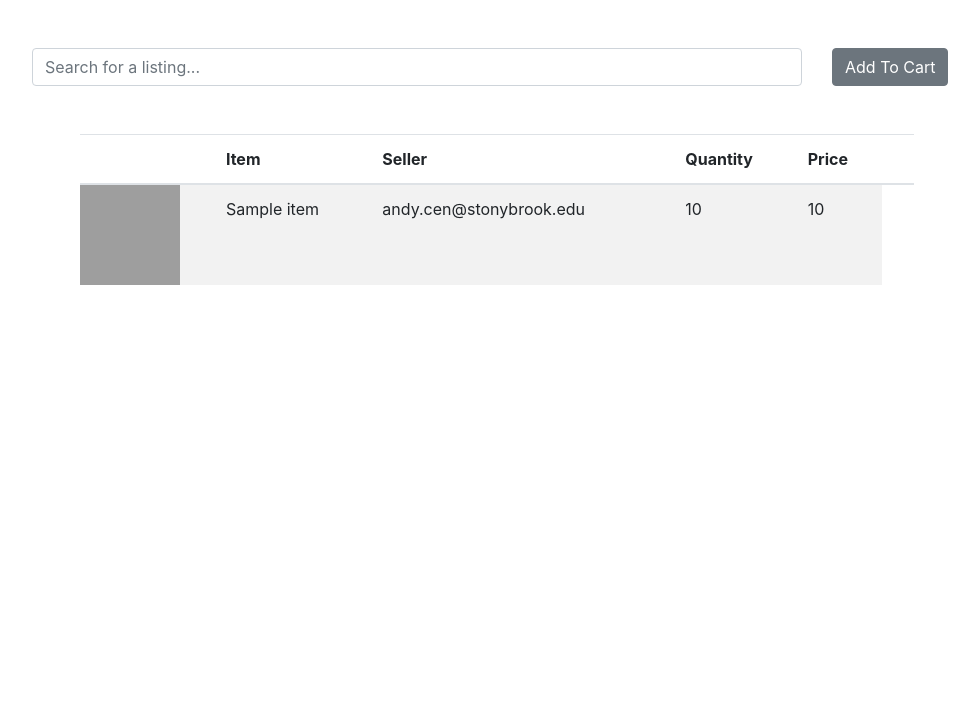
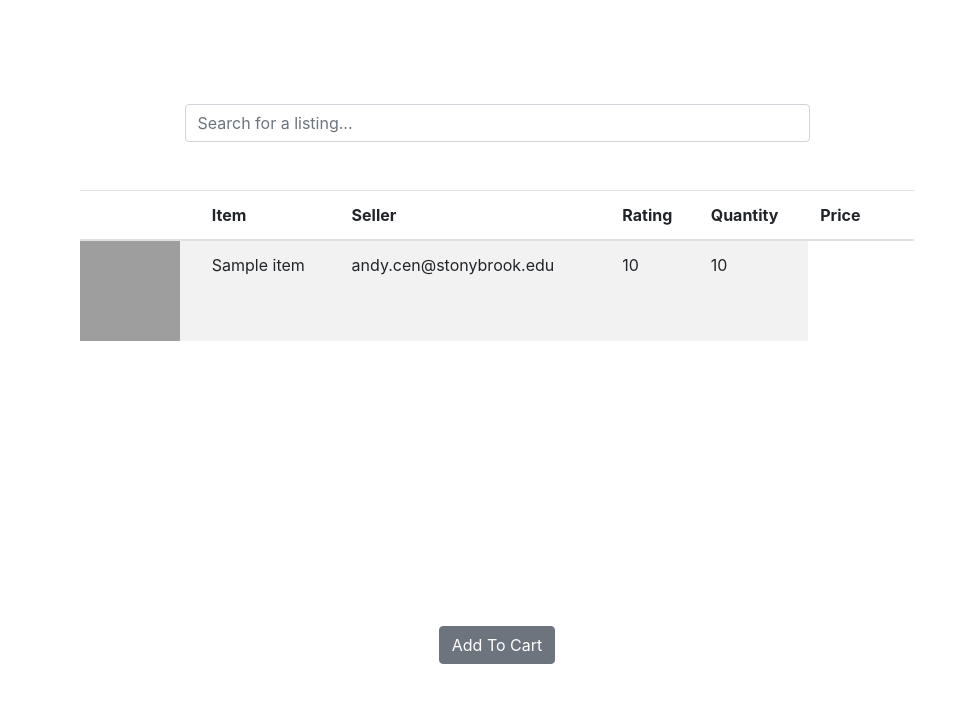
Before and after one commit to aandycen/FEbay, a Flask app: page / in a window 1280 px wide. Shown: the part 56-759 px from the top of the page, without its empty margins (143-1122 px from the left). Run offline with Flask 2, Linux system fonts and the light colour scheme; data comes from the database, SQL or seed files in the repository; tables that the repository leaves empty hold one stand-in row (values such as "Sample post"); some libraries are stand-ins or nearby versions; grey boxes are pictures that could not be loaded.

Commit message:
Worked on homepage

```diff
--- a/templates/home.html
+++ b/templates/home.html
@@ -9,7 +9,7 @@
 		<meta name="viewport" content="width=device-width, initial-scale=1">
 	</head>
 	<body>
-		<nav class="navbar navbar-expand-lg navbar-dark bg-dark">
+		<nav class="navbar fixed-top navbar-expand-lg navbar-dark bg-dark">
 		    <div class="navbar-header">
 		      <a class="navbar-brand" href="/">FEbay</a>
 		    </div>
@@ -25,23 +25,17 @@
 			    </ul>
 			</div>
 		</nav>
-		<div class="mt-5 container w-75 sticky-top">
-			<div class="row">
-				<div class="col-10 d-flex justify-content-center align-items-center">
-					<input type="text" class="form-control" placeholder="Search for a listing...">
-				</div>
-				<div class="col">
-		    		<button type="submit" class="btn btn-secondary" id="addToCartBtn">Add To Cart</button>
-		    	</div>
-		    </div>
+		<div class="container-fluid d-flex justify-content-center" style="margin-top: 10em">
+			<input type="text" class="form-control w-50" placeholder="Search for a listing...">
 		</div>
-		<div class="container-fluid mx-auto">
-			<table class="table table-striped col-8 mx-auto mt-5" id="listingsTable">
+		<div class="container-fluid mt-5">
+			<table class="table table-striped col-8 mx-auto" id="listingsTable">
 	          <thead>
 	                <tr>
 	                	<th scope="col"></th>
 	                    <th scope="col">Item</th>
 	                    <th scope="col">Seller</th>
+	                    <th scope="col">Rating</th>
 	                    <th scope="col">Quantity</th>
 	                    <th scope="col">Price</th>
 	                    <th scope="col"></th>
@@ -51,6 +45,9 @@
 	          </tbody>
 	        </table>
 	    </div>
+	    <div class="container-fluid position-fixed d-flex justify-content-center" style="bottom: 5em; z-index: 1">
+	    	<button type="submit" class="btn btn-secondary" id="addToCartBtn">Add To Cart</button>
+	    </div>
 	</body>
 	<script src="{{url_for('static', filename='js/utils.js')}}"></script>
 	<script src="{{url_for('static', filename='js/home.js')}}"></script>
```
